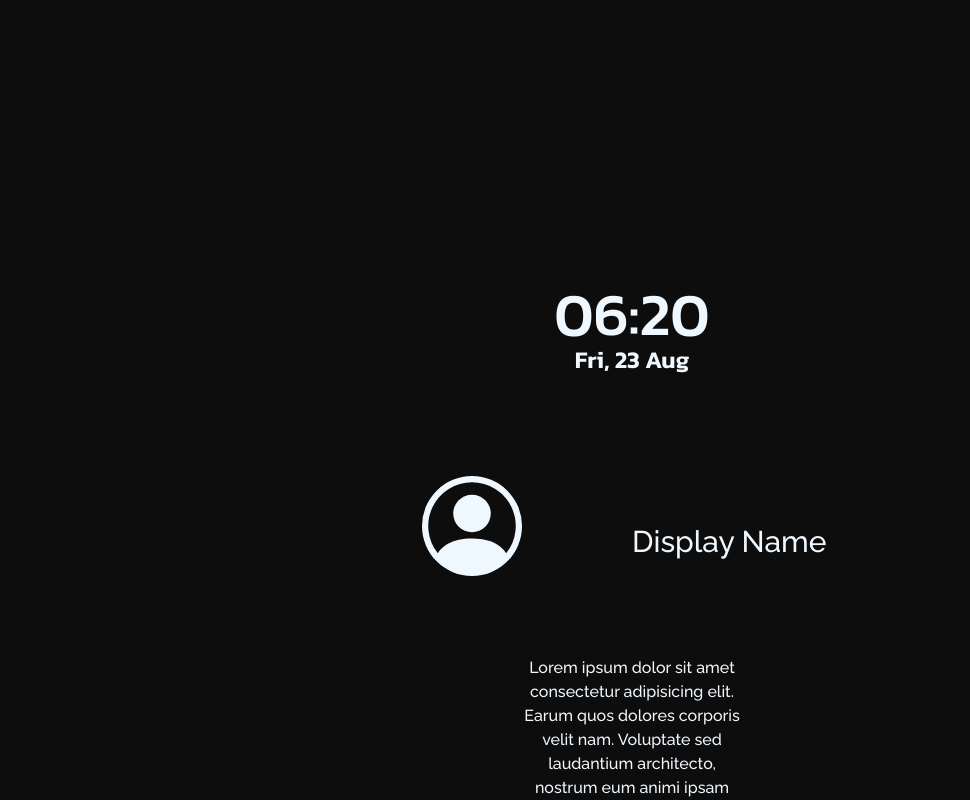
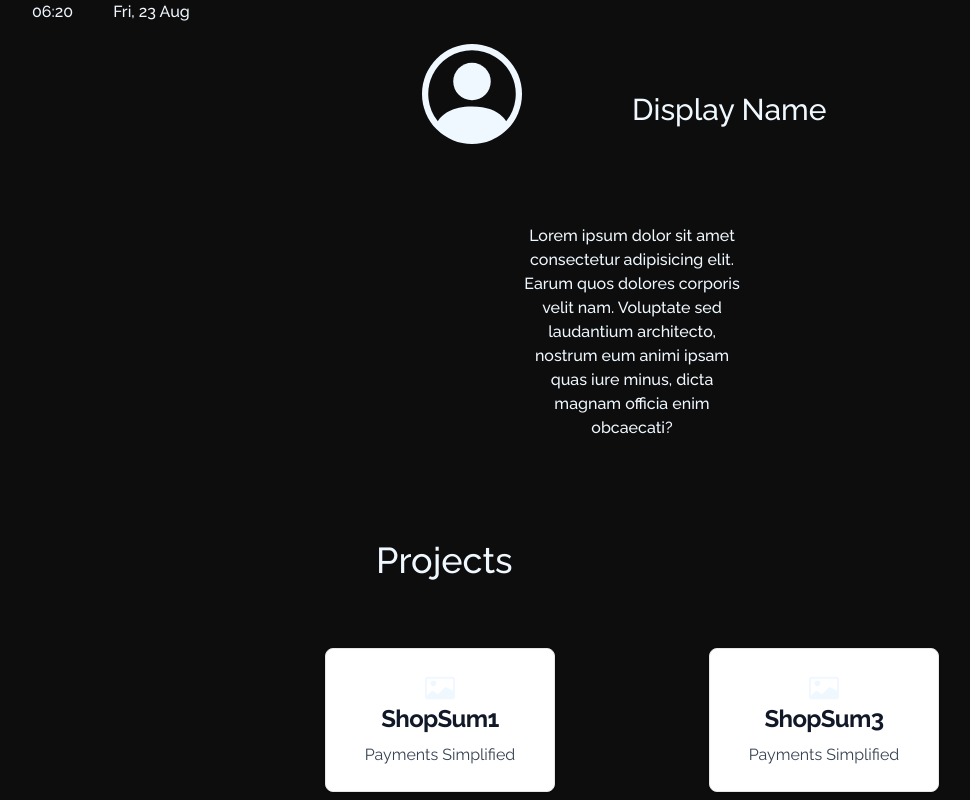
Before and after one commit to makersmecca/Portfolio, a React (Vite) app: page / in a window 1280 px wide. Shown: the top 800 px of the page, without its empty margins (8-978 px from the left). Built offline with nearby package versions, Linux system fonts and the light colour scheme.

Commit message:
updated position to top left a a status bar

```diff
--- a/src/Components/DateTime.jsx
+++ b/src/Components/DateTime.jsx
@@ -11,7 +11,26 @@ const DisplayDateTime = () => {
 
   return (
     <>
-      <div className="pt-7 mt-7 lg:pt-64 lg:mb-20">
+      <div className="ps-10">
+        {currentTime.getHours() < 10 ? (
+          <span>0{currentTime.getHours()}</span>
+        ) : (
+          <span>{currentTime.getHours()}</span>
+        )}
+        :
+        {currentTime.getMinutes() < 10 ? (
+          <span>0{currentTime.getMinutes()}</span>
+        ) : (
+          <span>{currentTime.getMinutes()}</span>
+        )}
+        <span className="ps-10">
+          {currentTime.toDateString().substring(0, 3)},{" "}
+          {currentTime.toDateString().substring(8, 10)}{" "}
+          {currentTime.toDateString().substring(4, 7)}
+        </span>
+      </div>
+
+      {/* <div className="pt-7 mt-6 lg:pt-28 lg:mb-20">
         <h5 className="font-Kanit flex justify-center">
           <span className="md:text-6xl text-3xl">
             {currentTime.getHours() < 10 ? (
@@ -26,9 +45,8 @@ const DisplayDateTime = () => {
               <span>{currentTime.getMinutes()}</span>
             )}
           </span>
-          {/* <span className="text-6xl">{`${currentTime.getHours()}:${currentTime.getMinutes()}`}</span> */}
-          {/* {currentTime.toTimeString().substring(0, 8)} */}
         </h5>
+
         <h5 className="font-Kanit md:text-2xl font-semibold flex justify-center">
           <span>
             {currentTime.toDateString().substring(0, 3)},{" "}
@@ -36,7 +54,7 @@ const DisplayDateTime = () => {
             {currentTime.toDateString().substring(4, 7)}
           </span>
         </h5>
-      </div>
+      </div> */}
     </>
   );
 };
```
